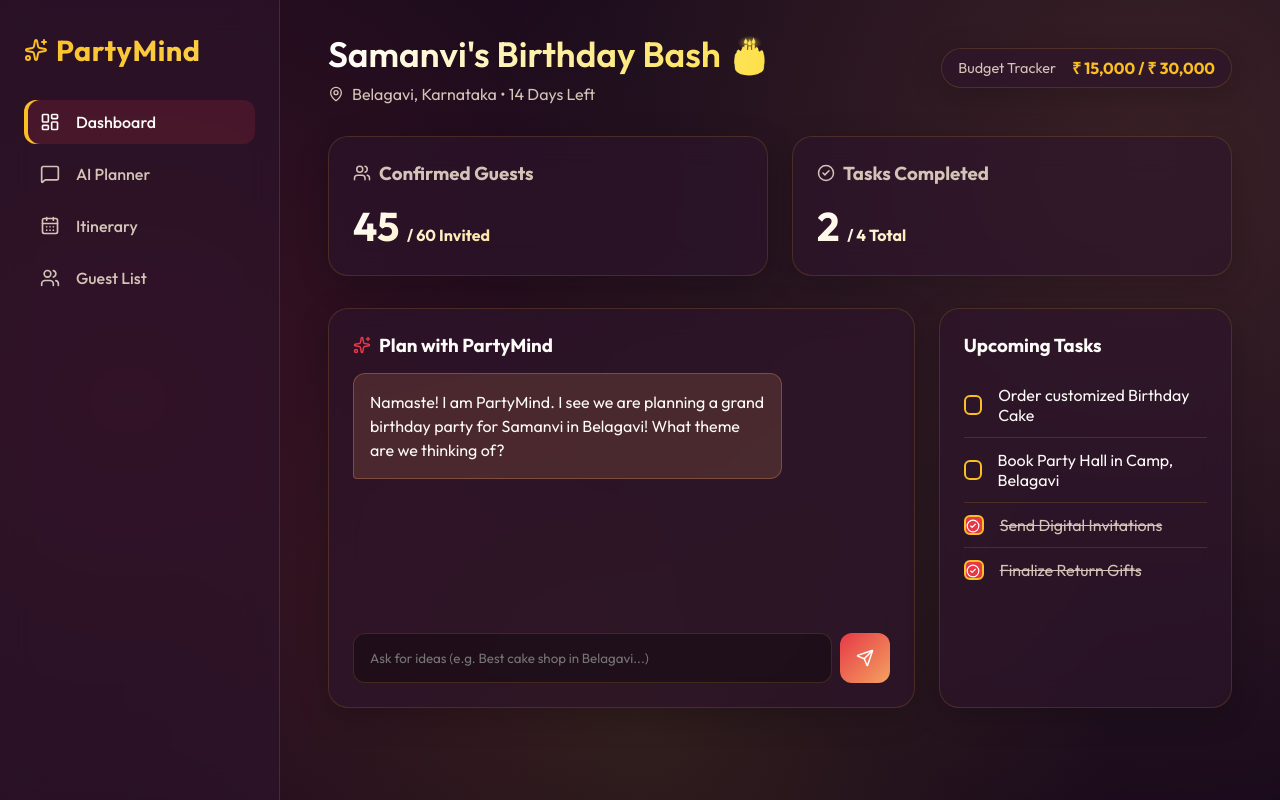
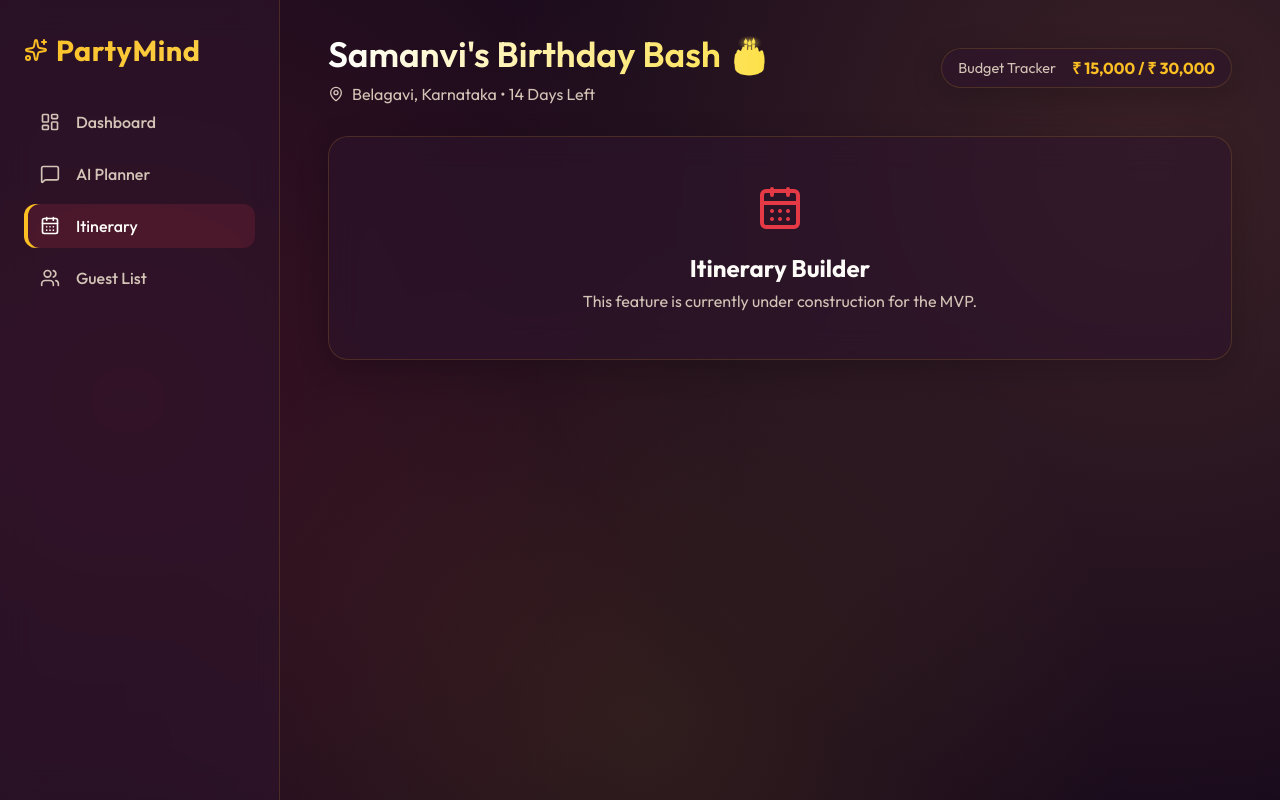
Before and after one commit to academicbc13-lgtm/partymind, a React (Vite) app: page / in a window 1280 px wide. Both pictures are taken after a click on the item "Itinerary". Built offline with nearby package versions, Linux system fonts and the light colour scheme.

Commit message:
Fix tab navigation and add MVP placeholders

```diff
--- a/src/App.jsx
+++ b/src/App.jsx
@@ -24,6 +24,7 @@ function App() {
     { role: 'agent', content: 'Namaste! I am PartyMind. I see we are planning a grand birthday party for Samanvi in Belagavi! What theme are we thinking of?' }
   ]);
   const [isLoading, setIsLoading] = useState(false);
+  const [activeTab, setActiveTab] = useState('dashboard');
 
   const [tasks, setTasks] = useState([
     { id: 1, text: 'Order customized Birthday Cake', completed: false },
@@ -82,19 +83,19 @@ function App() {
         </div>
 
         <ul className="nav-menu">
-          <li className="nav-item active">
+          <li className={`nav-item ${activeTab === 'dashboard' ? 'active' : ''}`} onClick={() => setActiveTab('dashboard')}>
             <LayoutDashboard size={20} />
             Dashboard
           </li>
-          <li className="nav-item">
+          <li className={`nav-item ${activeTab === 'ai_planner' ? 'active' : ''}`} onClick={() => setActiveTab('ai_planner')}>
             <MessageSquare size={20} />
             AI Planner
           </li>
-          <li className="nav-item">
+          <li className={`nav-item ${activeTab === 'itinerary' ? 'active' : ''}`} onClick={() => setActiveTab('itinerary')}>
             <CalendarDays size={20} />
             Itinerary
           </li>
-          <li className="nav-item">
+          <li className={`nav-item ${activeTab === 'guest_list' ? 'active' : ''}`} onClick={() => setActiveTab('guest_list')}>
             <Users size={20} />
             Guest List
           </li>
@@ -116,6 +117,9 @@ function App() {
           </div>
         </div>
 
+        {/* Main Application View (Conditionally Rendered) */}
+        {(activeTab === 'dashboard' || activeTab === 'ai_planner') && (
+          <>
             {/* Top Widgets */}
             <div className="dashboard-grid">
               <div className="glass-card">
@@ -179,6 +183,26 @@ function App() {
                 ))}
               </div>
             </div>
+          </>
+        )}
+
+        {/* Placeholders for MVP missing tabs */}
+        {activeTab === 'itinerary' && (
+          <div className="glass-card" style={{ padding: '3rem', textAlign: 'center', marginTop: '2rem' }}>
+            <CalendarDays size={48} color="var(--accent-primary)" style={{ margin: '0 auto 1rem' }} />
+            <h2>Itinerary Builder</h2>
+            <p style={{ color: 'var(--text-secondary)', marginTop: '0.5rem' }}>This feature is currently under construction for the MVP.</p>
+          </div>
+        )}
+
+        {activeTab === 'guest_list' && (
+          <div className="glass-card" style={{ padding: '3rem', textAlign: 'center', marginTop: '2rem' }}>
+            <Users size={48} color="var(--accent-primary)" style={{ margin: '0 auto 1rem' }} />
+            <h2>Guest List Manager</h2>
+            <p style={{ color: 'var(--text-secondary)', marginTop: '0.5rem' }}>This feature is currently under construction for the MVP.</p>
+          </div>
+        )}
+
       </main>
     </div>
   );
```
Lines whose indentation alone changed are shown as unchanged.
